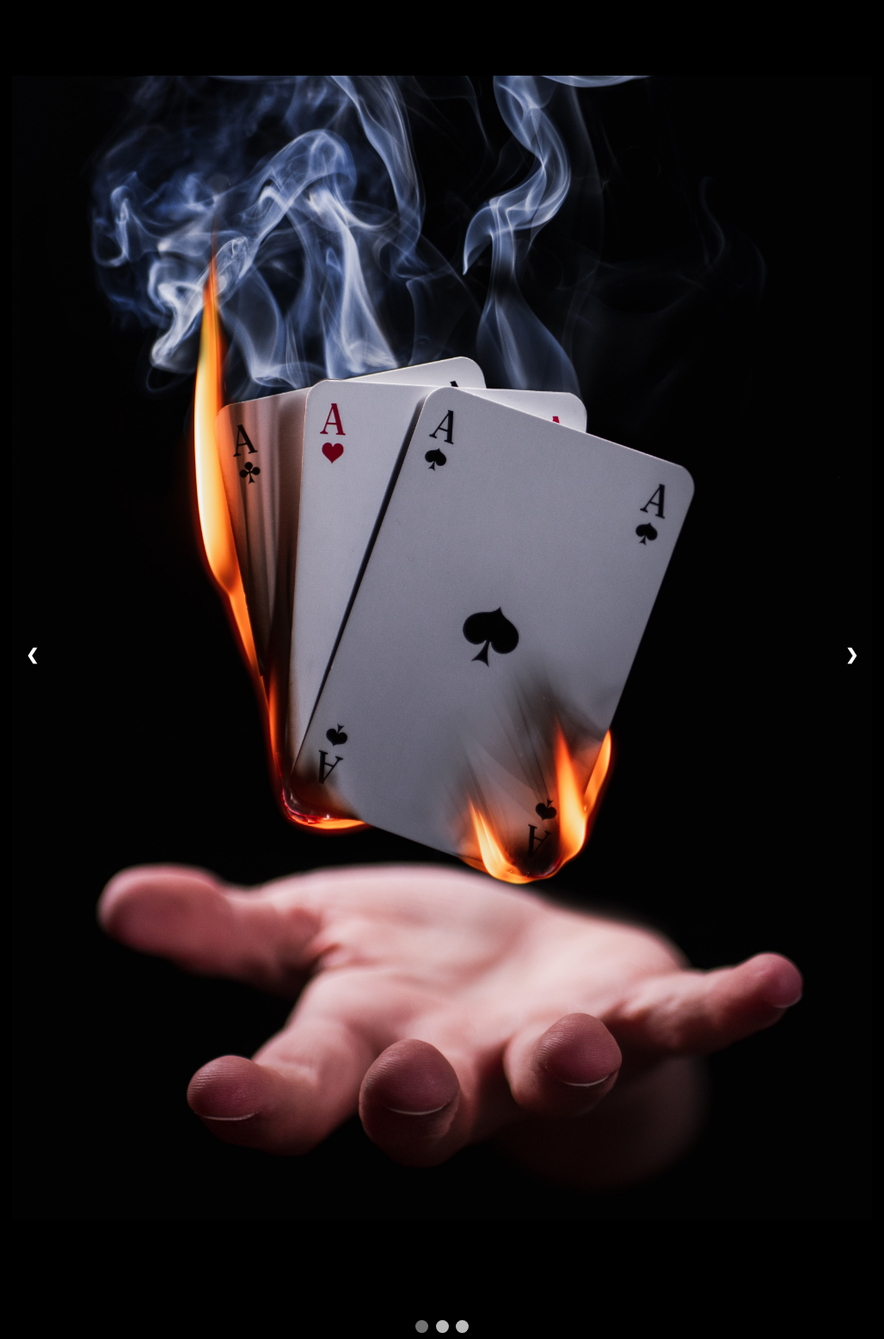
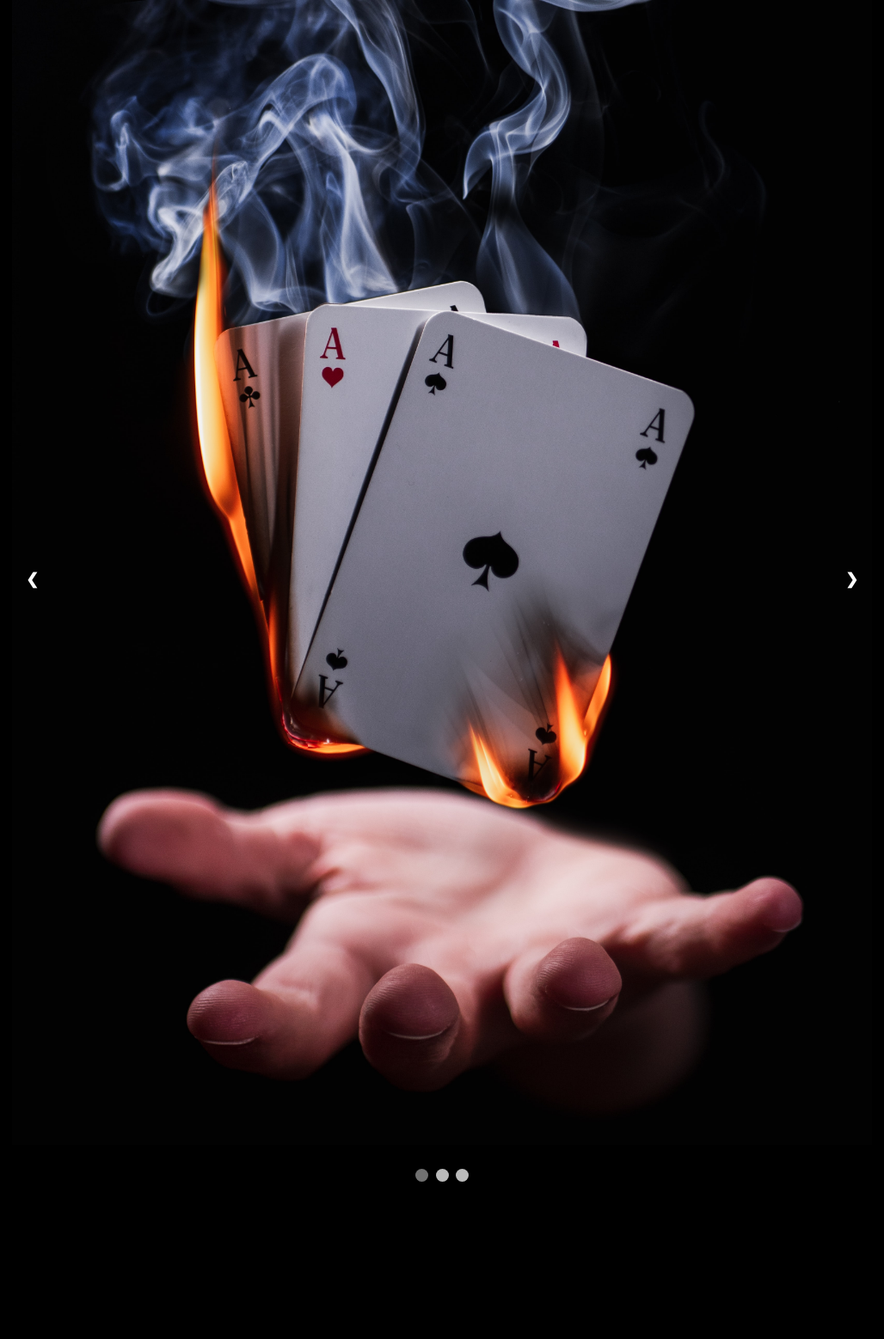
Before and after one commit to ABHINAVpanwar/kingofcards.github.io, a Python web app: template views/gallery.html in a window 1280 px wide. Shown: the part 80-1638 px from the top of the page at 86% size, without its empty margins (126-1154 px from the left). After the commit the page ends 1455 px from the top, so only its background shows below. Run offline with Jinja, Linux system fonts and the light colour scheme; the template is opened without the code that fills it, so the values that code supplies are empty.

Commit message:
Update gallery.css

```diff
--- a/static/gallery.css
+++ b/static/gallery.css
@@ -131,7 +131,7 @@ img {
 .slideshow-container {
     max-width: 1000px;
     position: relative;
-    margin: 11vh auto;
+    margin: auto;
 }
 
 /* Next & previous buttons */
```
